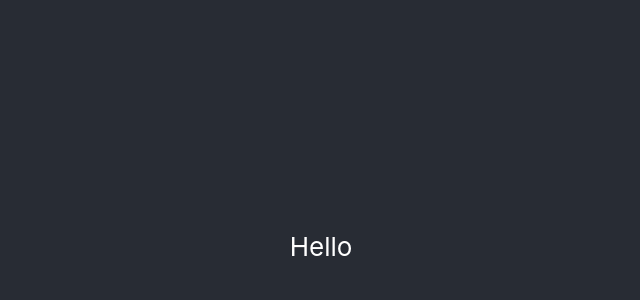
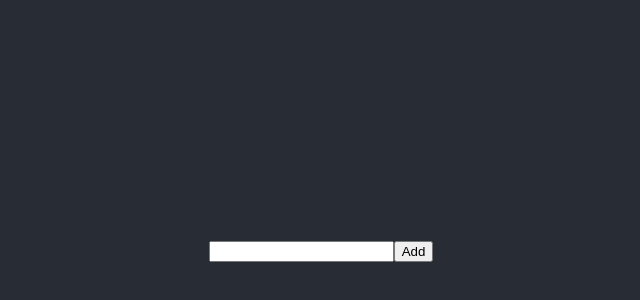
Before and after one commit to arnav-aggarwal/recoil-intro, a React (Create React App) app: page / in a window 1280 px wide. Shown: the part 154-454 px from the top of the page, without its empty margins (319-959 px from the left). Built offline with nearby package versions, Linux system fonts and the light colour scheme.

Commit message:
Basic todo list complete

```diff
--- a/src/App.js
+++ b/src/App.js
@@ -1,18 +1,112 @@
-import React from 'react';
+import React, { useState } from 'react';
 import {
   atom,
   selector,
   useRecoilState,
   useRecoilValue,
+  useSetRecoilState,
 } from 'recoil';
 import './App.css';
+import { getByTestId } from '@testing-library/react';
 
-function App() {
+const todoListState = atom({
+  key: 'todoListState',
+  default: [],
+});
+
+let id = 0;
+function getId() {
+  return id++;
+}
+
+function TodoItemCreator() {
+  const [inputValue, setInputValue] = useState('');
+  const setTodoList = useSetRecoilState(todoListState);
+
+  const addItem = () => {
+    setTodoList(oldTodoList => [
+      ...oldTodoList,
+      {
+        id: getId(),
+        text: inputValue,
+        isComplete: false,
+      },
+    ]);
+
+    setInputValue('');
+  };
+
+  const onChange = event => setInputValue(event.target.value);
+
   return (
-    <div className="app-body">
-      <div>Hello</div>
+    <div>
+      <input type="text" value={inputValue} onChange={onChange} />
+      <button onClick={addItem}>Add</button>
     </div>
   );
 }
 
-export default App;
+function TodoItem({ item }) {
+  const [todoList, setTodoList] = useRecoilState(todoListState);
+  const index = todoList.findIndex(listItem => listItem === item);
+
+  const editItemText = event => {
+    const newList = [...todoList];
+    newList[index] = {
+      ...item,
+      text: event.target.value,
+    };
+
+    setTodoList(newList);
+  };
+
+  const toggleItemCompletion = event => {
+    const newList = [...todoList];
+    newList[index] = {
+      ...item,
+      isComplete: !item.isComplete,
+    };
+
+    setTodoList(newList);
+  };
+
+  const deleteItem = event => {
+    const newList = [...todoList.slice(0, index), ...todoList.slice(index + 1, todoList.length + 1)];
+    setTodoList(newList);
+  }
+
+  return (
+    <div>
+      <input type="text" value={item.text} onChange={editItemText} />
+      <input
+        type="checkbox"
+        checked={item.isComplete}
+        onChange={toggleItemCompletion}
+      />
+      <button onClick={deleteItem}>X</button>
+    </div>
+  );
+}
+
+function TodoList() {
+  const todoList = useRecoilValue(todoListState);
+
+  return (
+    <>
+      {/* <TodoListStats /> */}
+      {/* <TodoListilters /> */}
+      <TodoItemCreator />
+      {
+        todoList.map((item => <TodoItem key={item.id} item={item} />))
+      }
+    </>
+  )
+}
+
+export default function App() {
+  return (
+    <div className="app-body">
+      <TodoList />
+    </div>
+  );
+}
```
